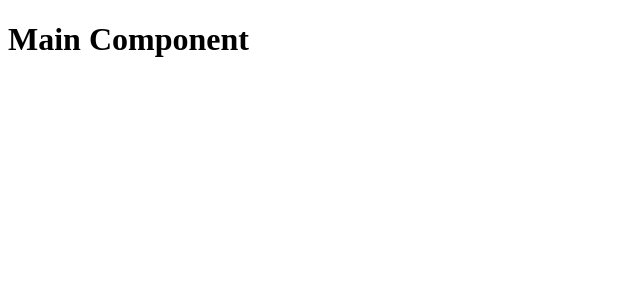
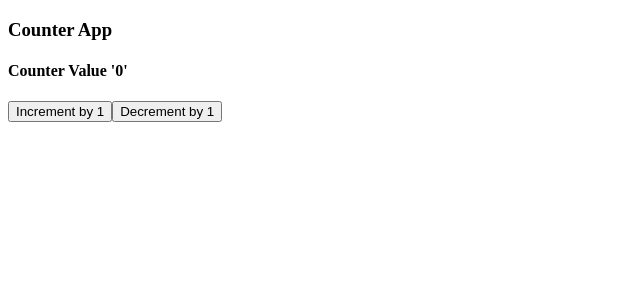
Before and after one commit to Ashwary-Jharbade/react-vite-app-test-run, a React (Vite) app: page / in a window 1280 px wide. Shown: the top 300 px of the page, without its empty margins (0-640 px from the left). Built offline with nearby package versions, Linux system fonts and the light colour scheme.

Commit message:
Created simple redux counter app

```diff
--- a/package.json
+++ b/package.json
@@ -8,7 +8,9 @@
   },
   "dependencies": {
     "react": "^17.0.0",
-    "react-dom": "^17.0.0"
+    "react-dom": "^17.0.0",
+    "react-redux": "^7.2.6",
+    "redux": "^4.1.2"
   },
   "devDependencies": {
     "@vitejs/plugin-react": "^1.0.0",
--- a/src/App.jsx
+++ b/src/App.jsx
@@ -1,7 +1,8 @@
+import WrappedCounter from "./components/Counter";
 function App() {
   return (
     <>
-      <h1>Main Component</h1>
+      <WrappedCounter></WrappedCounter>
     </>
   );
 }
--- /dev/null
+++ b/src/components/Counter/action.js
@@ -0,0 +1,14 @@
+export const INCREMENT = "INCREMENT";
+export const DECREMENT = "DECREMENT";
+
+export const incrementAction = () => {
+  return {
+    type: INCREMENT,
+  };
+};
+
+export const decrementAction = () => {
+  return {
+    type: DECREMENT,
+  };
+};
--- /dev/null
+++ b/src/components/Counter/component.jsx
@@ -0,0 +1,26 @@
+const Counter = (props) => {
+  console.log(props);
+  const { counter, increment, decrement } = props;
+  return (
+    <>
+      <h3>Counter App</h3>
+      <h4>Counter Value '{counter}'</h4>
+      <button
+        onClick={(e) => {
+          increment();
+        }}
+      >
+        Increment by 1
+      </button>
+      <button
+        onClick={(e) => {
+          decrement();
+        }}
+      >
+        Decrement by 1
+      </button>
+    </>
+  );
+};
+
+export default Counter;
--- /dev/null
+++ b/src/components/Counter/index.jsx
@@ -0,0 +1,26 @@
+import Counter from "./component";
+import { connect } from "react-redux";
+import { incrementAction, decrementAction } from "./action";
+
+const mapStateToProps = (state) => {
+  const { CounterReducer } = state;
+  return {
+    counter: CounterReducer.counter,
+  };
+};
+
+const mapDispatchToProps = (dispatch) => {
+  console.log("Entered");
+  return {
+    increment: () => {
+      dispatch(incrementAction());
+    },
+    decrement: () => {
+      dispatch(decrementAction());
+    },
+  };
+};
+
+const WrappedCounter = connect(mapStateToProps, mapDispatchToProps)(Counter);
+
+export default WrappedCounter;
--- /dev/null
+++ b/src/components/Counter/reducer.js
@@ -0,0 +1,16 @@
+import { DECREMENT, INCREMENT } from "./action";
+
+const initialState = {
+  counter: 0,
+};
+
+export default (state = initialState, action) => {
+  switch (action.type) {
+    case INCREMENT:
+      return { ...state, counter: state.counter + 1 };
+    case DECREMENT:
+      return { ...state, counter: state.counter - 1 };
+    default:
+      return state;
+  }
+};
--- a/src/main.jsx
+++ b/src/main.jsx
@@ -1,10 +1,14 @@
 import React from "react";
 import ReactDOM from "react-dom";
 import App from "./App";
+import store from "./redux/store";
+import { Provider } from "react-redux";
 
 ReactDOM.render(
   <React.StrictMode>
-    <App />
+    <Provider store={store}>
+      <App />
+    </Provider>
   </React.StrictMode>,
   document.getElementById("root")
 );
--- /dev/null
+++ b/src/redux/reducer.js
@@ -0,0 +1,8 @@
+import { combineReducers } from "redux";
+import CounterReducer from "../components/Counter/reducer";
+
+const reducer = combineReducers({
+  CounterReducer,
+});
+
+export default reducer;
--- /dev/null
+++ b/src/redux/store.js
@@ -0,0 +1,5 @@
+import { createStore } from "redux";
+import reducer from "./reducer";
+const store = createStore(reducer);
+
+export default store;
```
Also changed, not shown: 1 other file (tests, documents, lock files or other folders).
